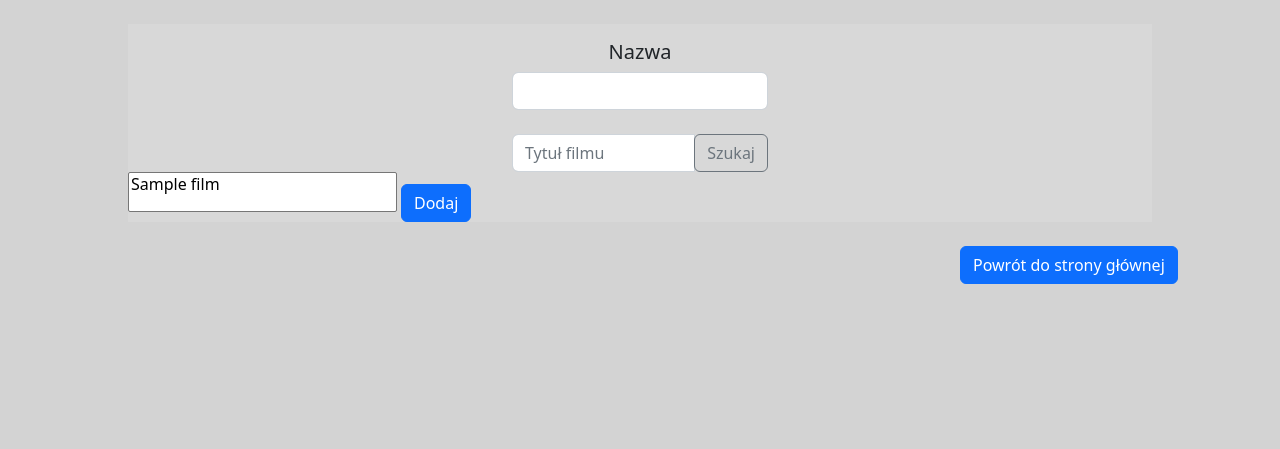
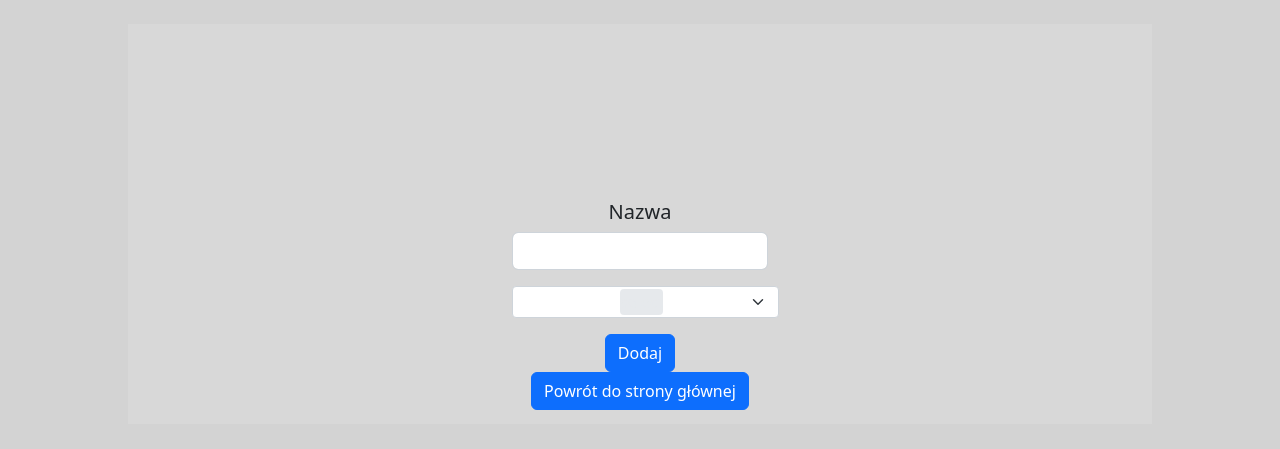
Before and after one commit to kubabartecki/Filmbaza, a Flask app: template templates/add_catalog.html in a window 1280 px wide. Shown: the top 449 px of the page. Run offline with Flask 3, Linux system fonts and the light colour scheme; the template is opened without the code that fills it: most values are stand-ins (such as "Sample title", 1, 10 or a date in 2020); some libraries are stand-ins or nearby versions.

Commit message:
fix: JS fix for flask

```diff
--- a/templates/add_catalog.html
+++ b/templates/add_catalog.html
@@ -7,44 +7,41 @@
   <meta name="viewport" content="width=device-width, initial-scale=1">
   <link href="https://cdn.jsdelivr.net/npm/bootstrap@5.2.3/dist/css/bootstrap.min.css" rel="stylesheet">
   <script src="https://cdn.jsdelivr.net/npm/bootstrap@5.2.3/dist/js/bootstrap.bundle.min.js"></script>
+  <script
+        src="{{ url_for('static', filename='js/multiselect-dropdown.js') }}"
+        type="module"
+    ></script>
 </head>
 
 
 <body style="background-color: lightgrey;">
   <form action="/add_catalog_form" method="post">
-    <div class="overflow-auto my-4" style="background-color: rgb(216, 216, 216); max-width: 80vw; max-height: 80vh; margin-left: 10vw;">
+    <div class="overflow-auto my-4" style="background-color: rgb(216, 216, 216); height: 50vh; max-width: 80vw; max-height: 80vh; margin-left: 10vw;">
 
-      <div class="mb-3 mt-3 text-center" style="width: 20vw; margin-left: 30vw;">
+      <div class="mb-3 mt-3 text-center" style="width: 20vw; margin-left: 30vw; padding-top: 20vh;">
 
         <h5>Nazwa</h5>
         <input type="text" class="form-control" name="name">
 
       </div>
 
-      <form method="POST" action="/search">
-        <div class="input-group" style="width: 20vw; margin-left: 30vw; margin-top: 3vh;">
-
-            <input type="text" class="form-control" name="search_string" placeholder="Tytuł filmu" aria-label="search_string" aria-describedby="basic-addon2">
-
-            <div class="input-group-append">
-                    <button class="btn btn-outline-secondary" type="submit">Szukaj</button>
-            </div>
-
-        </div>
-      </form>
-          <select name="films" id="films" style="width: 21vw; height: 5vh;" multiple multiselect-search="true">
+      <div class="mb-3 mt-3 text-center" style="width: 20vw; margin-left: 30vw;">
+          <select name="films" id="films" style="width: 21vw; height: 20vh;" multiple multiselect-search="true">
             {% for film in films %}
                 <option value={{film.id}}>{{film.title}}</option>
             {% endfor %}
           </select>
 
-          <button type="submit" class="btn btn-primary">Dodaj</button>
+          <div class="mb-3 mt-3 text-center" style="width: 20vw;">
+            <button type="submit" class="btn btn-primary">Dodaj</button>
+
+            <button type="button" class="btn btn-primary" data-bs-toggle="modal" data-bs-target="#cautionModal">Powrót do strony głównej</button>
+          </div>
+      </div>
     </div>
   </form>
 
-  <div>
-    <button type="button" style="margin-left: 75vw;" class="btn btn-primary" data-bs-toggle="modal" data-bs-target="#cautionModal">Powrót do strony głównej</button>
-  </div>
+
 
   <div class="modal fade" id="cautionModal" tabindex="-1" aria-labelledby="exampleModalLabel" aria-hidden="true">
     <div class="modal-dialog modal-dialog-centered">
--- a/templates/add_film.html
+++ b/templates/add_film.html
@@ -7,7 +7,10 @@
   <meta name="viewport" content="width=device-width, initial-scale=1">
   <link href="https://cdn.jsdelivr.net/npm/bootstrap@5.2.3/dist/css/bootstrap.min.css" rel="stylesheet">
   <script src="https://cdn.jsdelivr.net/npm/bootstrap@5.2.3/dist/js/bootstrap.bundle.min.js"></script>
-  <script src="multiselect-dropdown.js" ></script>
+  <script
+        src="{{ url_for('static', filename='js/multiselect-dropdown.js') }}"
+        type="module"
+    ></script>
 </head>
 
 
```
Also changed, not shown: static/js/multiselect-dropdown.js (renamed from templates/multiselect-dropdown.js).
